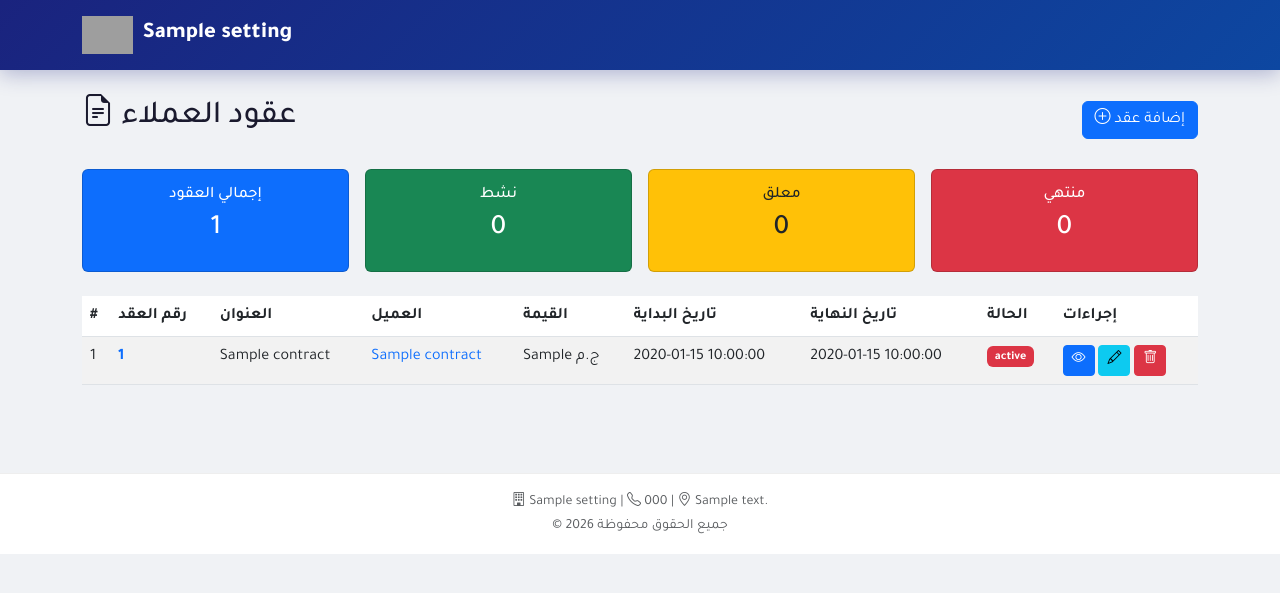
After one commit to fahdsalim19977-sys/taskmanagementerp, a Python web app: template templates/contracts.html in a window 1280 px wide. The commit adds this page. Shown: the top 593 px of the page. Run offline with Jinja, Linux system fonts and the light colour scheme; the template is opened without the code that fills it: most values are stand-ins (such as "Sample title", 1, 10 or a date in 2020); grey boxes are pictures that could not be loaded.

Commit message:
Add files via upload

```diff
--- a/templates/base.html
+++ b/templates/base.html
@@ -128,6 +128,11 @@
                     <li class="nav-item"><a class="nav-link {% if request.path == '/tasks' %}active{% endif %}" href="/tasks"><i class="bi bi-list-task"></i> التدريبات</a></li>
                     <li class="nav-item"><a class="nav-link {% if request.path == '/clients' %}active{% endif %}" href="/clients"><i class="bi bi-people"></i> {{ t('clients') }}</a></li>
                     <li class="nav-item"><a class="nav-link {% if request.path == '/all_modules' %}active{% endif %}" href="/all_modules"><i class="bi bi-grid"></i> المديولات</a></li>
+<li class="nav-item">
+    <a class="nav-link {% if request.path == '/contracts' %}active{% endif %}" href="/contracts">
+        <i class="bi bi-file-earmark-text"></i> العقود
+    </a>
+</li>
                     <li class="nav-item"><a class="nav-link {% if request.path == '/all_payments' %}active{% endif %}" href="/all_payments"><i class="bi bi-coin"></i> المدفوعات</a></li>
                     <li class="nav-item"><a class="nav-link {% if request.path == '/meetings' %}active{% endif %}" href="/meetings"><i class="bi bi-calendar-event"></i> {{ t('meetings') }}</a></li>
                     <li class="nav-item"><a class="nav-link {% if request.path == '/reports' %}active{% endif %}" href="/reports"><i class="bi bi-bar-chart"></i> {{ t('reports') }}</a></li>
--- /dev/null
+++ b/templates/contracts.html
@@ -0,0 +1,127 @@
+{% extends "base.html" %}
+
+{% block content %}
+<div class="d-flex justify-content-between align-items-center mb-4">
+    <h2><i class="bi bi-file-earmark-text"></i> عقود العملاء</h2>
+    <a href="/add_contract" class="btn btn-primary">
+        <i class="bi bi-plus-circle"></i> إضافة عقد
+    </a>
+</div>
+
+<!-- ===== إحصائيات سريعة ===== -->
+<div class="row g-3 mb-4">
+    <div class="col-md-3">
+        <div class="card bg-primary text-white">
+            <div class="card-body text-center">
+                <h6>إجمالي العقود</h6>
+                <h3>{{ contracts|length }}</h3>
+            </div>
+        </div>
+    </div>
+    <div class="col-md-3">
+        <div class="card bg-success text-white">
+            <div class="card-body text-center">
+                <h6>نشط</h6>
+                <h3>{{ contracts|selectattr('status', 'equalto', 'نشط')|list|length }}</h3>
+            </div>
+        </div>
+    </div>
+    <div class="col-md-3">
+        <div class="card bg-warning text-dark">
+            <div class="card-body text-center">
+                <h6>معلق</h6>
+                <h3>{{ contracts|selectattr('status', 'equalto', 'معلق')|list|length }}</h3>
+            </div>
+        </div>
+    </div>
+    <div class="col-md-3">
+        <div class="card bg-danger text-white">
+            <div class="card-body text-center">
+                <h6>منتهي</h6>
+                <h3>{{ contracts|selectattr('status', 'equalto', 'منتهي')|list|length }}</h3>
+            </div>
+        </div>
+    </div>
+</div>
+
+<!-- ===== قائمة العقود ===== -->
+{% if contracts %}
+<div class="table-responsive">
+    <table class="table table-hover table-striped">
+        <thead>
+            <tr>
+                <th>#</th>
+                <th>رقم العقد</th>
+                <th>العنوان</th>
+                <th>العميل</th>
+                <th>القيمة</th>
+                <th>تاريخ البداية</th>
+                <th>تاريخ النهاية</th>
+                <th>الحالة</th>
+                <th>إجراءات</th>
+            </tr>
+        </thead>
+        <tbody>
+            {% for contract in contracts %}
+            <tr>
+                <td>{{ contract.id }}</td>
+                <td>
+                    <a href="/contract/{{ contract.id }}" class="text-decoration-none fw-bold">
+                        {{ contract.contract_number }}
+                    </a>
+                </td>
+                <td>{{ contract.title }}</td>
+                <td>
+                    <a href="/client_tasks/{{ contract.client_id }}" class="text-decoration-none">
+                        {{ contract.client_name }}
+                    </a>
+                </td>
+                <td>{{ contract.contract_value }} ج.م</td>
+                <td>{{ contract.start_date }}</td>
+                <td>{{ contract.end_date }}</td>
+                <td>
+                    <span class="badge
+                        {% if contract.status == 'نشط' %}bg-success
+                        {% elif contract.status == 'معلق' %}bg-warning text-dark
+                        {% elif contract.status == 'منتهي' %}bg-secondary
+                        {% else %}bg-danger{% endif %}">
+                        {{ contract.status }}
+                    </span>
+                </td>
+                <td>
+                    <a href="/contract/{{ contract.id }}" class="btn btn-sm btn-primary" title="تفاصيل">
+                        <i class="bi bi-eye"></i>
+                    </a>
+                    <a href="/edit_contract/{{ contract.id }}" class="btn btn-sm btn-info" title="تعديل">
+                        <i class="bi bi-pencil"></i>
+                    </a>
+                    <button class="btn btn-sm btn-danger" onclick="deleteContract({{ contract.id }})" title="حذف">
+                        <i class="bi bi-trash"></i>
+                    </button>
+                </td>
+            </tr>
+            {% endfor %}
+        </tbody>
+    </table>
+</div>
+{% else %}
+<div class="alert alert-info text-center">
+    <i class="bi bi-file-earmark-text" style="font-size:48px;display:block;"></i>
+    <h4>لا توجد عقود</h4>
+    <p>قم بإضافة عقد جديد</p>
+    <a href="/add_contract" class="btn btn-primary mt-2">➕ إضافة عقد</a>
+</div>
+{% endif %}
+
+<script>
+function deleteContract(contractId) {
+    if (confirm('⚠️ هل أنت متأكد من حذف هذا العقد؟\n\nهذا الإجراء لا يمكن التراجع عنه!')) {
+        var form = document.createElement('form');
+        form.method = 'POST';
+        form.action = '/delete_contract/' + contractId;
+        document.body.appendChild(form);
+        form.submit();
+    }
+}
+</script>
+{% endblock %}
```
Also changed, not shown: templates/add_contract.html (added, +78 -0 lines), templates/contract_details.html (added, +82 -0 lines), templates/edit_contract.html (added, +79 -0 lines).
